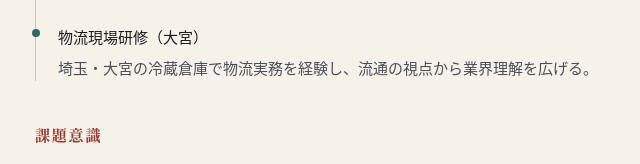
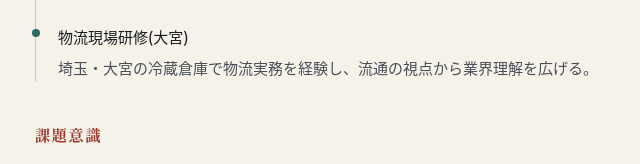
Before and after one commit to nelsonplayroom/yukishinozaki.biography, a plain HTML site: page index.html in a window 1280 px wide. Shown: the part 774-938 px from the top of the page, 313-953 px from the left. Drawn offline with Linux system fonts and the light colour scheme.

Commit message:
Update index.html

```diff
--- a/index.html
+++ b/index.html
@@ -225,7 +225,7 @@
         <span class="t-desc">市場随一の集荷力と流通実績、一世紀を超える知見を持つ同社を選び、水産業界の心臓部である市場の現場で経験を積む。</span>
       </li>
       <li>
-        <span class="t-label">物流現場研修（大宮）</span>
+        <span class="t-label">物流現場研修(大宮)</span>
         <span class="t-desc">埼玉・大宮の冷蔵倉庫で物流実務を経験し、流通の視点から業界理解を広げる。</span>
       </li>
     </ul>
```
